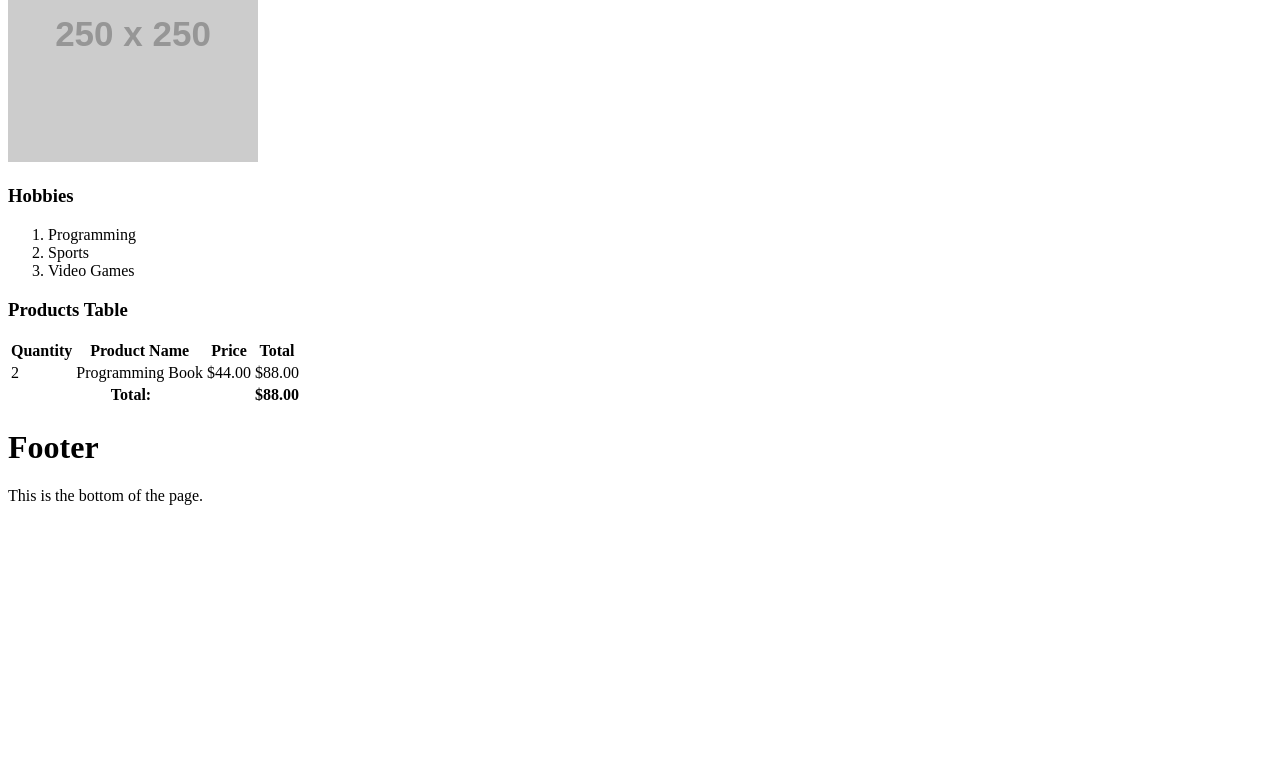
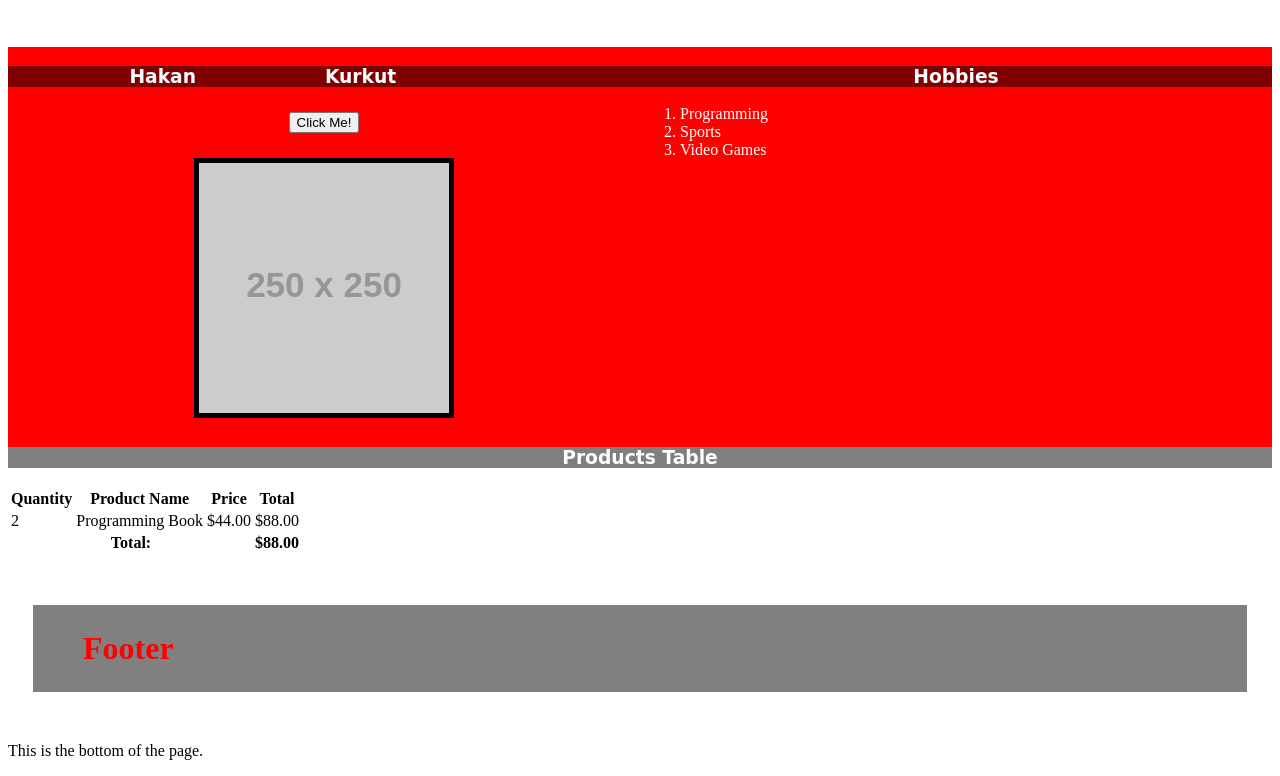
Before and after one commit to hakankurkut/review, a plain HTML site: page index.html in a window 1280 px wide. Shown: the part 381-1157 px from the top of the page. Before the commit the page ends 902 px from the top, so only its background shows below. Drawn offline with Linux system fonts and the light colour scheme; placeholder pictures from the web are drawn by us.

Commit message:
Added Styles

```diff
--- /dev/null
+++ b/css/main.css
@@ -0,0 +1,49 @@
+h1 {
+  color: red;
+  font-size: 32px;
+  margin: 50px 25px; /* top, right, bottom, left */
+  background-color: gray;
+  padding: 25px 50px;
+}
+
+#personal {
+  /* background-color: steelblue; */
+}
+
+.bg-red {
+  background-color: red;
+  height: 100vh;
+  max-height: 400px;
+  min-height: 200px;
+  width: 50%;
+  float: left;
+}
+
+h3 {
+  background-color: rgba(0, 0, 0, 0.5);
+  color: white;
+  font-family: cursive;
+  text-align: center;
+}
+
+button {
+  display: block;
+  margin: 25px auto;
+}
+
+img {
+  display: block;
+  margin: 25px auto;
+  border: 5px solid black; /* width, style, color */
+}
+
+span {
+  display: inline-block;
+  width: 50%;
+  font-size: 120%,
+  color: blue;
+}
+
+ol li {
+  color: white;
+}
--- a/index.html
+++ b/index.html
@@ -7,6 +7,9 @@
     <meta name="keywords" content="HTML,CSS,Python,Prework,Coding,Temple">
     <meta name="viewport" content="width=device-width, initial-scale=1.0, user-scallable=yes">
     <title>Review -Home</title>
+
+    <!-- add own css-->
+    <link rel="stylesheet" href="./css/main.css">
   </head>
   <body>
     <!-- this is an HTML comment -->
@@ -24,15 +27,13 @@
     <!-- start of main section, where we will display our hobbies, a list of products, and an image -->
     <main>
       <h1>Main</h1>
-      <div id="personal">
-        <h3>Hakan Kurkut</h3>
+      <div id="personal" class="bg-red">
+        <h3>Hakan <span>Kurkut</span></h3>
         <button onclick="alert('Hello')">Click Me!</button>
-        <br/>
-        <br/>
         <img src="http://placehold.it/250x250" alt="Hakan Kurkut" />
       </div> <!-- end personal section -->
 
-      <div id="hobbies">
+      <div id="hobbies" class="bg-red">
         <h3>Hobbies</h3>
         <ol>
           <li>Programming</li>
```
